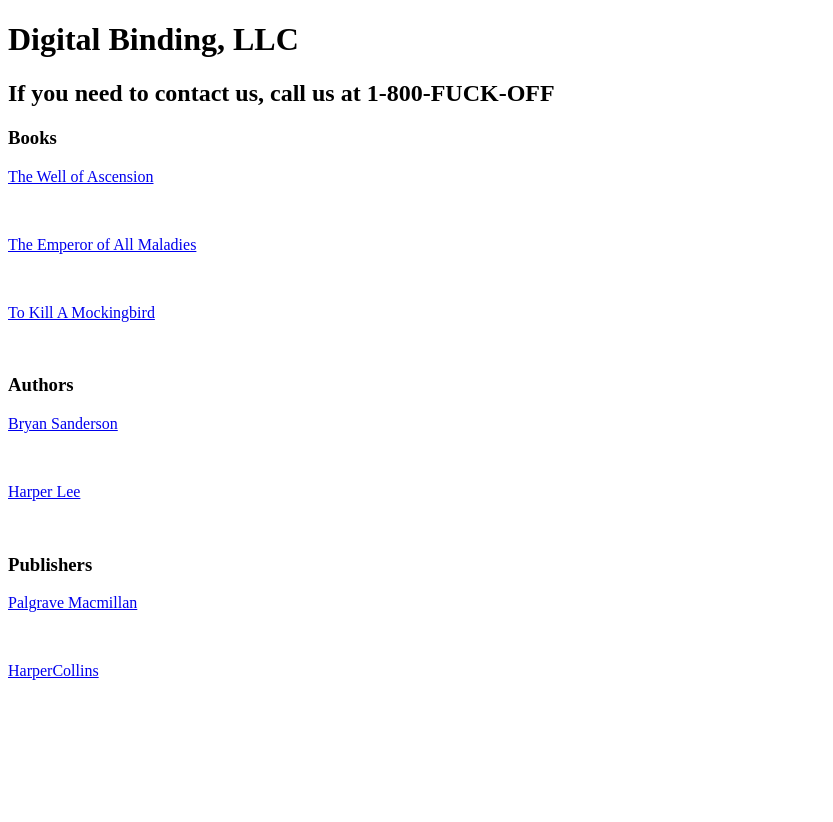
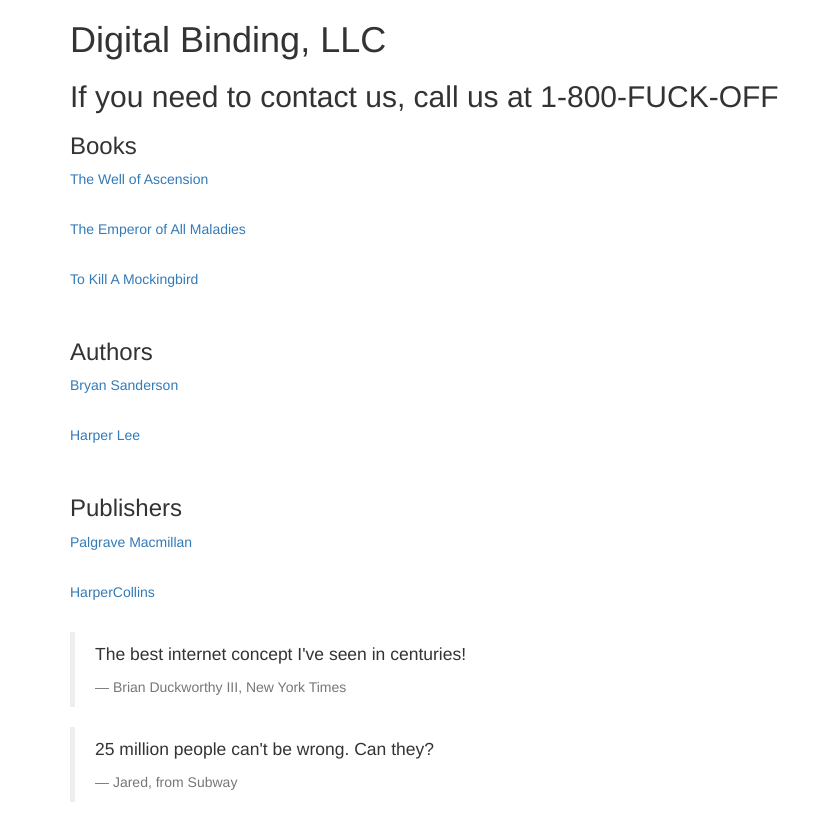
Before and after one commit to nguyentb95/cs329e-idb, a Flask app: page / in a window 1280 px wide. Shown: the whole page, without its empty margins (0-833 px from the left). Before the commit the page ends 680 px from the top, so only its background shows below. Run offline with Flask 2, Linux system fonts and the light colour scheme; some libraries are stand-ins or nearby versions.

Commit message:
Added bootstrap minimal css to all of the pages, as well as a favicon

```diff
--- a/templates/TheEmperorofAllMaladies.html
+++ b/templates/TheEmperorofAllMaladies.html
@@ -3,10 +3,15 @@
 <head>
     <meta charset="UTF-8">
     <title>Title</title>
+    <meta name="viewport" content="width=device-width, initial-scale=1">
+    <link rel="stylesheet" href="https://maxcdn.bootstrapcdn.com/bootstrap/3.3.7/css/bootstrap.min.css">
+    <link rel="shortcut icon" href="{{ url_for('static', filename='favicon.ico') }}">
 </head>
 <body>
+    <div class="container">
     <h1>The Emperor of All Maladies</h1>
     <h2>by Siddhartha Mukherjee</h2>
     <h3>published by Simon & Schuster</h3>
+    </div>
 </body>
 </html>
--- a/templates/TheWellOfAscension.html
+++ b/templates/TheWellOfAscension.html
@@ -3,13 +3,18 @@
 <head>
     <meta charset="UTF-8">
     <title>The Well of Ascension</title>
+    <meta name="viewport" content="width=device-width, initial-scale=1">
+    <link rel="stylesheet" href="https://maxcdn.bootstrapcdn.com/bootstrap/3.3.7/css/bootstrap.min.css">
+    <link rel="shortcut icon" href="{{ url_for('static', filename='favicon.ico') }}">
 </head>
 <body>
+    <div class="container">
     <h1>The Well of Ascension</h1>
     <h2>Written by</h2>
     <a href={{ url_for('page',pagename='bryansanderson') }}><h2>Bryan Sanderson</h2></a><br/>
     <h3>Published by</h3>
     <a href={{ url_for('page',pagename='palgravemacmillan') }}><h3>Palgrave Macmillan</h3></a><br/>
     <p>Google ID: Y-41Q9zk32kC</p>
+    </div>
 </body>
 </html>
--- a/templates/ToKillAMockingbird.html
+++ b/templates/ToKillAMockingbird.html
@@ -3,11 +3,16 @@
 <head>
     <meta charset="UTF-8">
     <title>To Kill a Mockingbird</title>
+    <meta name="viewport" content="width=device-width, initial-scale=1">
+    <link rel="stylesheet" href="https://maxcdn.bootstrapcdn.com/bootstrap/3.3.7/css/bootstrap.min.css">
+    <link rel="shortcut icon" href="{{ url_for('static', filename='favicon.ico') }}">
 </head>
 <body>
+    <div class="container">
     <h1>To Kill a Mockingbird</h1>
     <h2>by Harper Lee</h2>
     <h3>Published by HarperCollins</h3>
     <p>Google ID: -D8WBAAAQBAJ</p>
+    </div>
 </body>
 </html>
--- a/templates/index.html
+++ b/templates/index.html
@@ -2,9 +2,13 @@
 <html lang="en">
 <head>
     <meta charset="UTF-8">
+    <meta name="viewport" content="width=device-width, initial-scale=1">
+    <link rel="stylesheet" href="https://maxcdn.bootstrapcdn.com/bootstrap/3.3.7/css/bootstrap.min.css">
+    <link rel="shortcut icon" href="{{ url_for('static', filename='favicon.ico') }}">
     <title>Digital Binding</title>
 </head>
 <body>
+    <div class="container">
     <h1>Digital Binding, LLC</h1>
     <h2>If you need to contact us, call us at 1-800-FUCK-OFF</h2>
     <h3>Books</h3>
@@ -18,5 +22,15 @@
     <h3>Publishers</h3>
 	<a href={{ url_for('page',pagename='palgravemacmillan') }}><p>Palgrave Macmillan</p></a><br/>
 	<a href={{ url_for('page',pagename='harpercollins') }}><p>HarperCollins</p></a><br/>
+
+        <blockquote>
+        <p>The best internet concept I've seen in centuries!</p>
+            <footer>Brian Duckworthy III, New York Times</footer>
+        </blockquote>
+        <blockquote>
+            <p>25 million people can't be wrong. Can they?</p>
+            <footer>Jared, from Subway</footer>
+        </blockquote>
+    </div>
 </body>
 </html>
```
Also changed, not shown: templates/BryanSanderson.html (+5 -2 lines), templates/HarperCollins.html (+5 -2 lines), templates/HarperLee.html (+5 -2 lines), templates/PalgraveMacmillan.html (+5 -2 lines).
